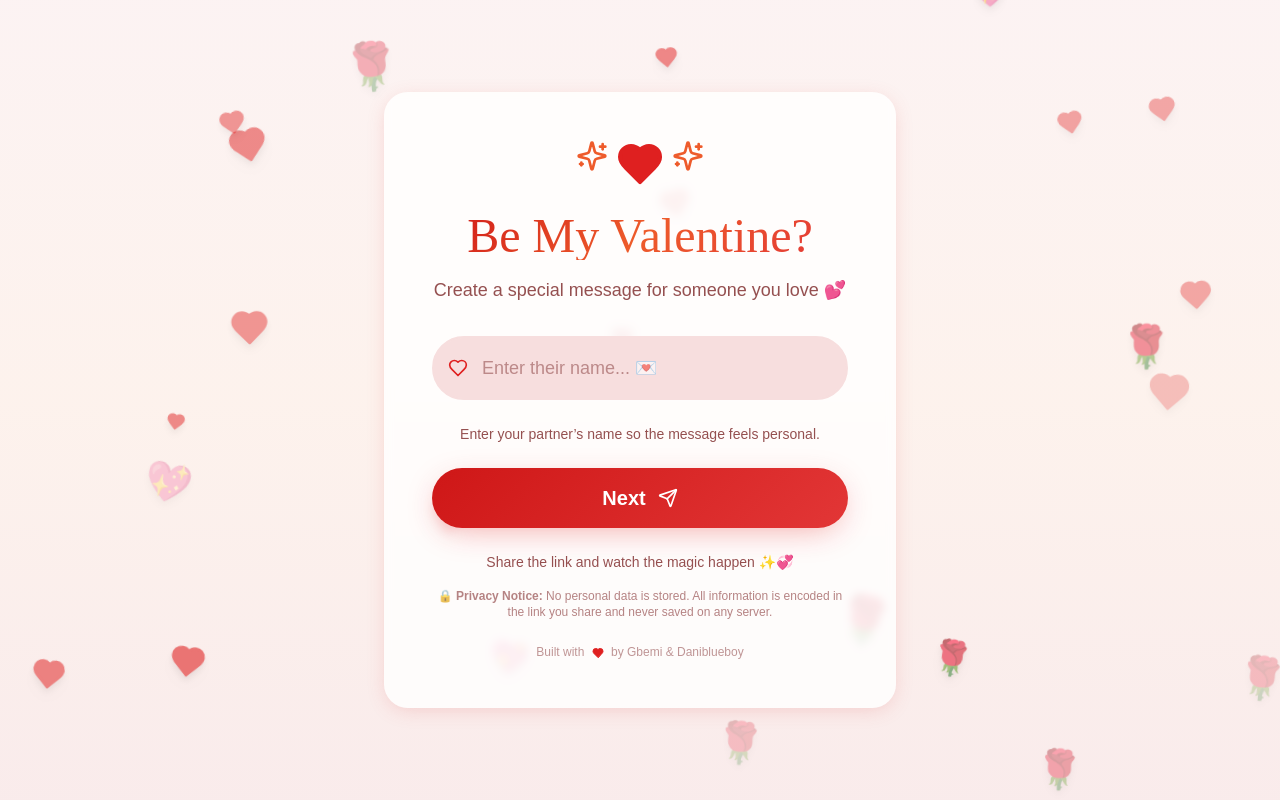
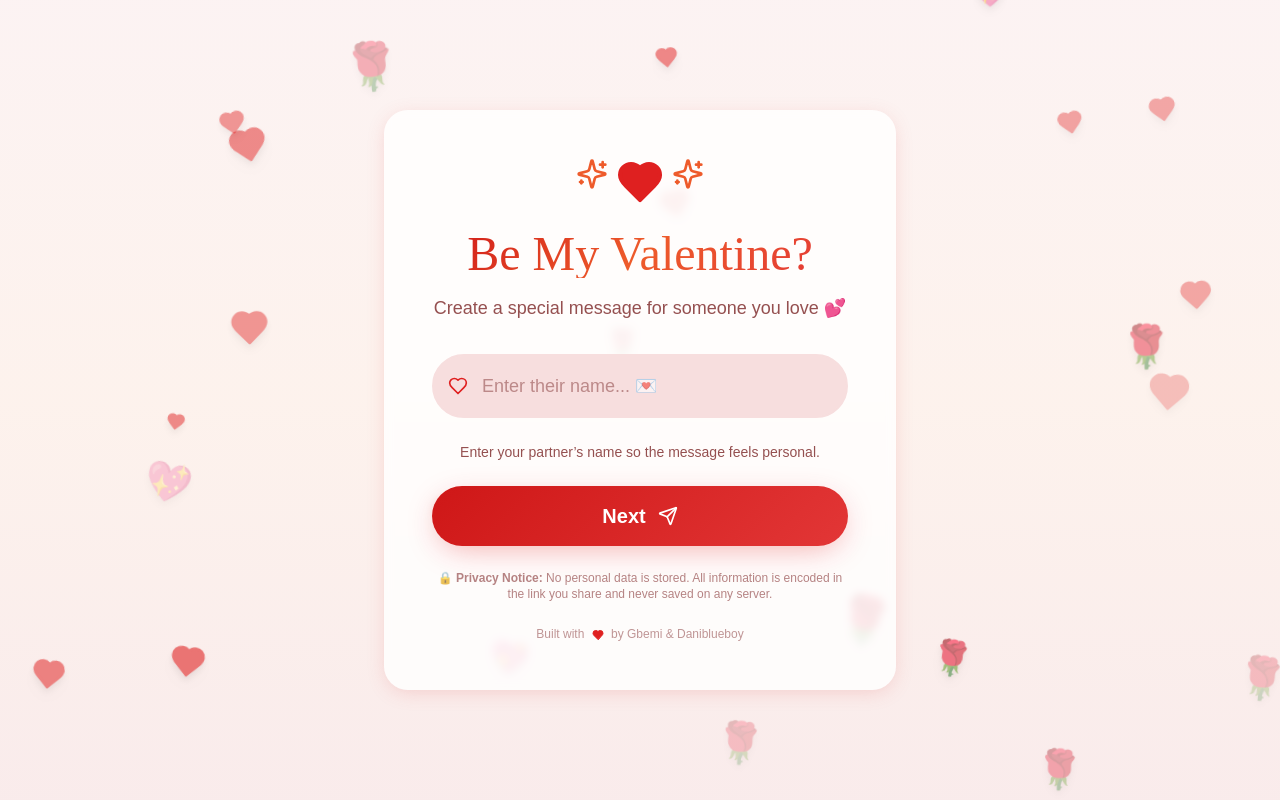
Before and after one commit to Daniblueboy/valentine-app, a React (Vite) app: page / in a window 1280 px wide. Built offline with nearby package versions, Linux system fonts and the light colour scheme; the HTML template or start-up script is replaced by a standard one.

Commit message:
Comment out 'Share the link' text

```diff
--- a/src/pages/HomePage.tsx
+++ b/src/pages/HomePage.tsx
@@ -281,7 +281,7 @@ const HomePage = () => {
           animate={{ opacity: 1 }}
           transition={{ delay: 0.8 }}
         >
-          Share the link and watch <span className="whitespace-nowrap">the magic happen ✨💞</span>
+          {/* Share the link and watch <span className="whitespace-nowrap">the magic happen ✨💞</span> */}
         </motion.p>
 
         <motion.p
```
